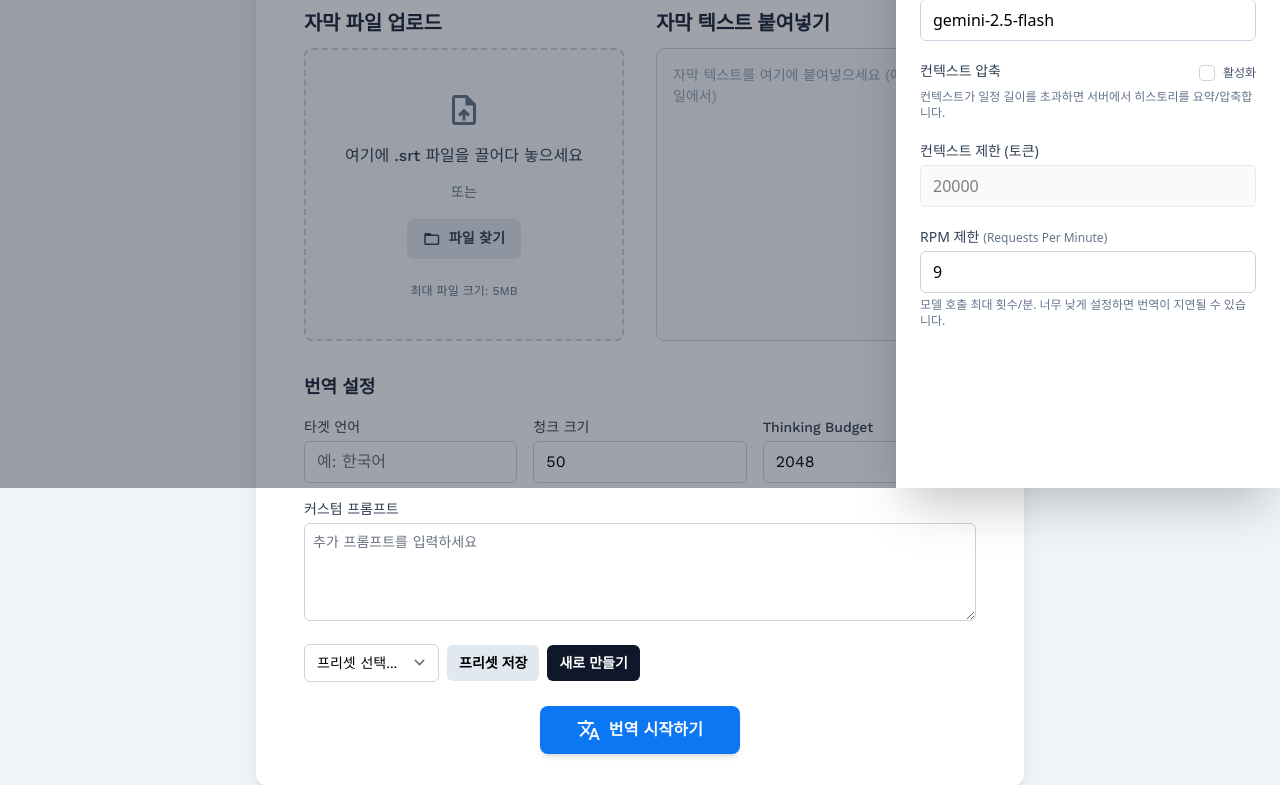
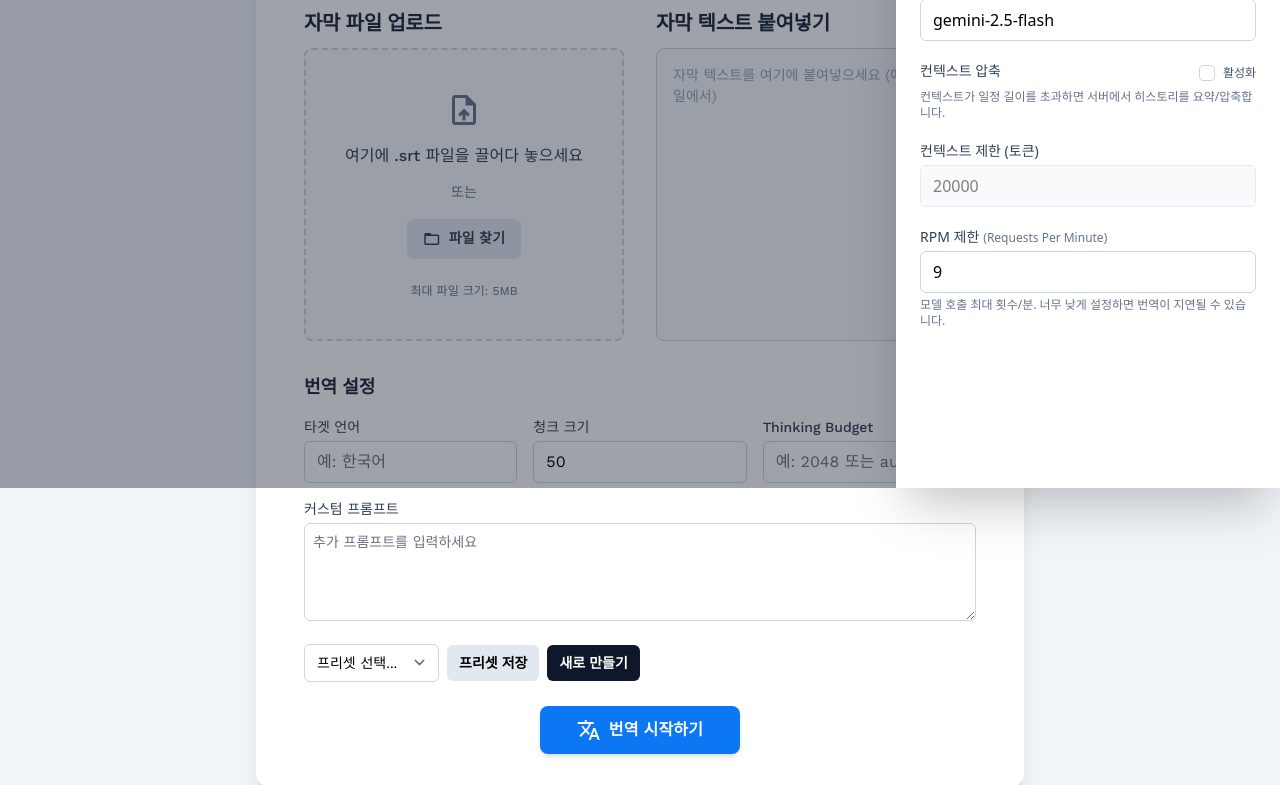
Before and after one commit to oot50674/srt_translate, a Flask app: page / in a window 1280 px wide. Shown: the part 312-1097 px from the top of the page. Run offline with Flask 3, Linux system fonts and the light colour scheme; data that the repository does not hold is empty; some libraries are stand-ins or nearby versions.

Commit message:
modified:   app.py 	modified:   templates/index.html

```diff
--- a/app.py
+++ b/app.py
@@ -642,12 +642,17 @@ def api_get_preset(name):
     if preset:
         # 추가 설정(API 키, 모델, thinking_budget, context 관련 등)은 프리셋과 분리됨.
         # (요청에 따라 thinking_budget은 프리셋에 포함해 저장/로드 가능하도록 허용)
+        thinking_budget_value = preset.get('thinking_budget')
+        # DB에서 -1로 저장된 경우 'auto'로 변환
+        if thinking_budget_value == -1:
+            thinking_budget_value = 'auto'
+
         result = {
             'name': preset.get('name'),
             'target_lang': preset.get('target_lang'),
             'batch_size': preset.get('batch_size'),
             'custom_prompt': preset.get('custom_prompt'),
-            'thinking_budget': preset.get('thinking_budget'),  # 0 또는 None 가능
+            'thinking_budget': thinking_budget_value,  # 0, 'auto', 또는 None 가능
         }
         return jsonify(result)
     return jsonify({'error': 'not found'}), 404
@@ -665,14 +670,15 @@ def api_save_preset(name):
     except (ValueError, TypeError):
         batch_size = None
     custom_prompt = data.get('custom_prompt')
-    # thinking_budget 처리 (0 또는 양의 정수)
+    # thinking_budget 처리 (0, -1(auto), 또는 양의 정수)
     thinking_budget_val = None
     if 'thinking_budget' in data:
         try:
             tb_raw = data.get('thinking_budget')
             if tb_raw is not None and tb_raw != '':
+                # -1은 auto를 의미하며 DB에 그대로 저장
                 tb_int = int(tb_raw)
-                if tb_int >= 0:
+                if tb_int >= -1:  # -1 이상의 값만 허용 (-1, 0, 양수)
                     thinking_budget_val = tb_int
         except (ValueError, TypeError):
             thinking_budget_val = None
--- a/templates/index.html
+++ b/templates/index.html
@@ -125,7 +125,7 @@
                                                 <label for="disable-thinking" class="text-xs text-slate-600">비활성화</label>
                                             </div>
                                         </div>
-                                        <input type="text" id="thinking-budget" class="form-input w-full rounded-md border-slate-300" value="2048" placeholder="예: 8192 또는 auto" list="thinking-budget-options" />
+                                        <input type="text" id="thinking-budget" class="form-input w-full rounded-md border-slate-300" value="" placeholder="예: 2048 또는 auto" list="thinking-budget-options" />
                                         <datalist id="thinking-budget-options">
                                             <option value="auto">
                                             <option value="512">
```
